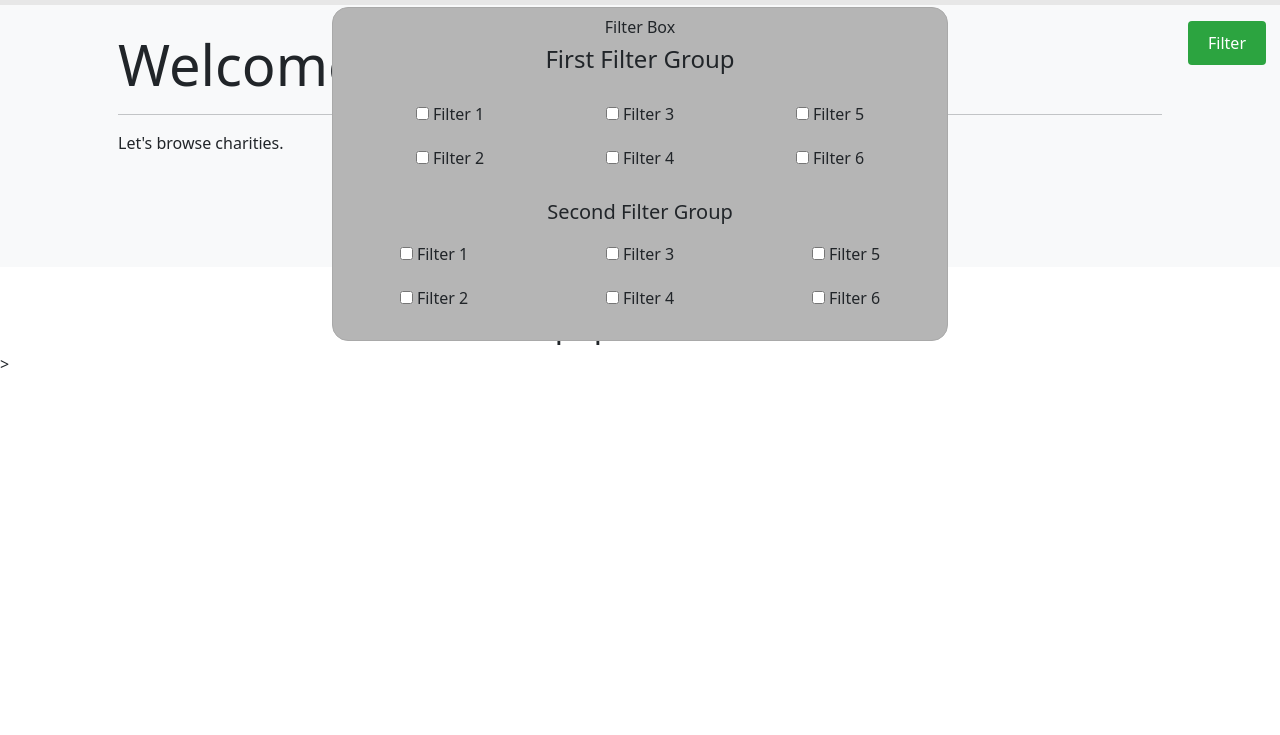
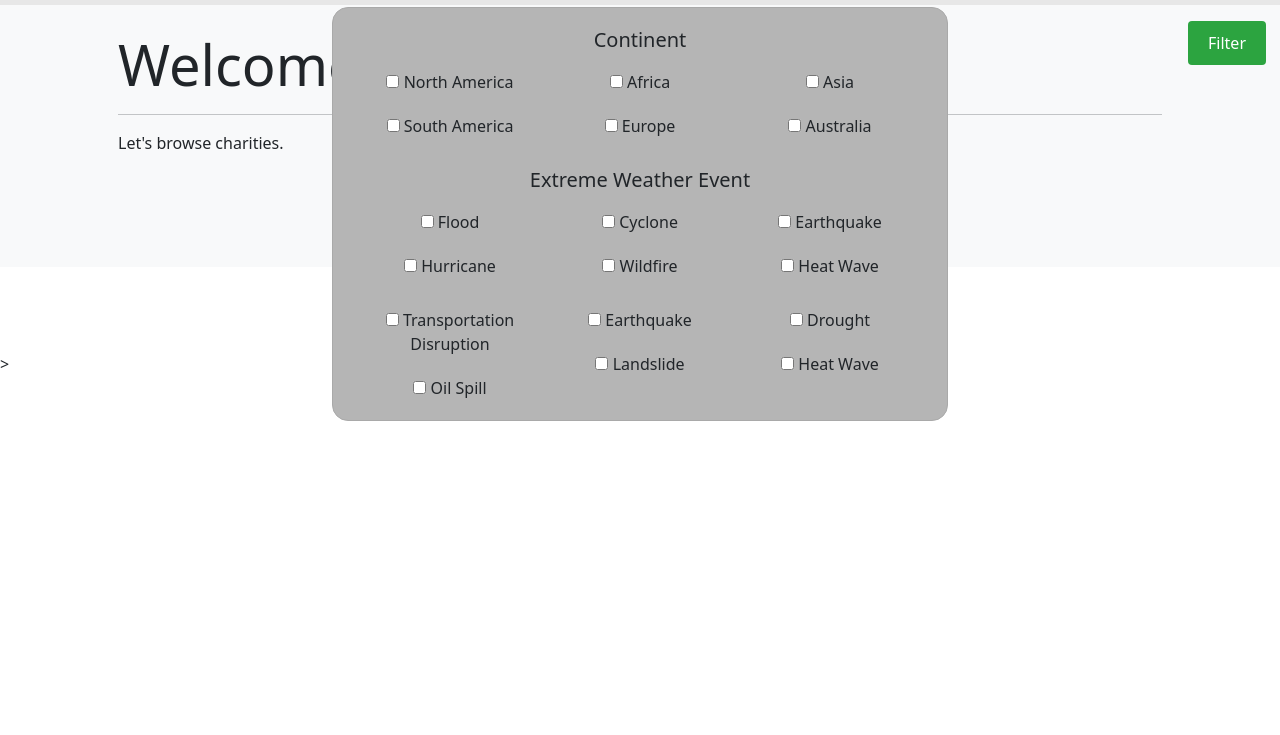
Before and after one commit to nikita-olechko/CharityChooser, a plain HTML site: page main.html in a window 1280 px wide. Both pictures are taken after a click on the button "Filter". Shown: the part 65-800 px from the top of the page. Drawn offline with nearby package versions, Linux system fonts and the light colour scheme; no server answers.

Commit message:
Update filter with proper event titles

```diff
--- a/main.html
+++ b/main.html
@@ -52,64 +52,87 @@
                 <div id="filter-popup" class="col padding-bottom center-filter" style="display: none;">
                     <div class="card_filter">
                         <div class="container-fluid">
-                            <h6>Filter Box</h6>
+                            <!-- <h6>Filter Box</h6> -->
+                            <div class="row padding-top-bot">
+                                <h5 class="float-start">Continent</h5>
                                 <!-- Make this collapsable -->
-                            <iv class="collapsable">
-
-                                <h4>First Filter Group</h4>
-
-                                <div class="row padding-top-bot d-flex text-center">
                                 <div class="col">
                                     <div class="row">
                                         <div class="padding-top-bot"><label><input type="checkbox" name="filter1"
-                                                        value="1"> Filter 1</label></div>
+                                                    value="1"> North America</label></div>
                                         <div class="padding-top-bot"><label><input type="checkbox" name="filter2"
-                                                        value="2"> Filter 2</label></div>
+                                                    value="2"> South America</label></div>
                                     </div>
                                 </div>
                                 <div class="col">
                                     <div class="row">
                                         <div class="padding-top-bot"><label><input type="checkbox" name="filter1"
-                                                        value="1"> Filter 3</label></div>
+                                                    value="1"> Africa</label></div>
                                         <div class="padding-top-bot"><label><input type="checkbox" name="filter2"
-                                                        value="2"> Filter 4</label></div>
+                                                    value="2"> Europe</label></div>
                                     </div>
                                 </div>
                                 <div class="col">
                                     <div class="row">
                                         <div class="padding-top-bot"><label><input type="checkbox" name="filter1"
-                                                        value="1"> Filter 5</label></div>
+                                                    value="1"> Asia</label></div>
                                         <div class="padding-top-bot"><label><input type="checkbox" name="filter2"
-                                                        value="2"> Filter 6</label></div>
-                                        </div>
+                                                    value="2"> Australia</label></div>
                                     </div>
                                 </div>
                             </div>
                             <div class="row padding-top-bot">
-                            <h5 class="float-start">Second Filter Group</h5>
+                                <h5 class="float-start">Extreme Weather Event</h5>
 
                                 <div class="col">
                                     <div class="row">
-                                    <div class="padding-top-bot"><label><input type="checkbox" name="filter1" value="1">
-                                            Filter 1</label></div>
-                                    <div class="padding-top-bot"><label><input type="checkbox" name="filter2" value="2">
-                                            Filter 2</label></div>
+                                        <div class="padding-top-bot"><label><input type="checkbox" name="filter1"
+                                                    value="1"> Flood</label></div>
+                                        <div class="padding-top-bot"><label><input type="checkbox" name="filter2"
+                                                    value="2"> Hurricane</label></div>
                                     </div>
                                 </div>
                                 <div class="col">
                                     <div class="row">
-                                    <div class="padding-top-bot"><label><input type="checkbox" name="filter1" value="1">
-                                            Filter 3</label></div>
-                                    <div class="padding-top-bot"><label><input type="checkbox" name="filter2" value="2">
-                                            Filter 4</label></div>
+                                        <div class="padding-top-bot"><label><input type="checkbox" name="filter1"
+                                                    value="1"> Cyclone</label></div>
+                                        <div class="padding-top-bot"><label><input type="checkbox" name="filter2"
+                                                    value="2"> Wildfire</label></div>
                                     </div>
                                 </div>
                                 <div class="col">
                                     <div class="row">
-                                    <div class="padding-top-bot"><label><input type="checkbox" name="filter1" value="1">
-                                            Filter 5</label></div>
-                                    <div class="padding-top-bot"><label><input type="checkbox" name="filter2" value="2">
-                                            Filter 6</label></div>
+                                        <div class="padding-top-bot"><label><input type="checkbox" name="filter1"
+                                                    value="1"> Earthquake</label></div>
+                                        <div class="padding-top-bot"><label><input type="checkbox" name="filter2"
+                                                    value="2"> Heat Wave</label></div>
+                                    </div>
+                                </div>
+                            </div>
+                            <div class="row">
+                                <div class="col">
+                                    <div class="row">
+                                        <div class="padding-top-bot"><label><input type="checkbox" name="filter1"
+                                                    value="1"> Transportation Disruption</label></div>
+                                        <div class="padding-top-bot"><label><input type="checkbox" name="filter2"
+                                                    value="2"> Oil Spill</label></div>
+                                    </div>
+                                </div>
+                                <div class="col">
+                                    <div class="row">
+                                        <div class="padding-top-bot"><label><input type="checkbox" name="filter1"
+                                                    value="1"> Earthquake</label></div>
+                                        <div class="padding-top-bot"><label><input type="checkbox" name="filter2"
+                                                    value="2"> Landslide</label></div>
+                                    </div>
+                                </div>
+                                <div class="col">
+                                    <div class="row">
+                                        <div class="padding-top-bot"><label><input type="checkbox" name="filter1"
+                                                    value="1"> Drought</label></div>
+                                        <div class="padding-top-bot"><label><input type="checkbox" name="filter2"
+                                                    value="2"> Heat Wave</label></div>
+                                    </div>
                                 </div>
                             </div>
                         </div>
```
Also changed, not shown: map.html (+20 -19 lines), scripts/generate_data.js (+0 -10 lines). Lines whose indentation alone changed are shown as unchanged.
